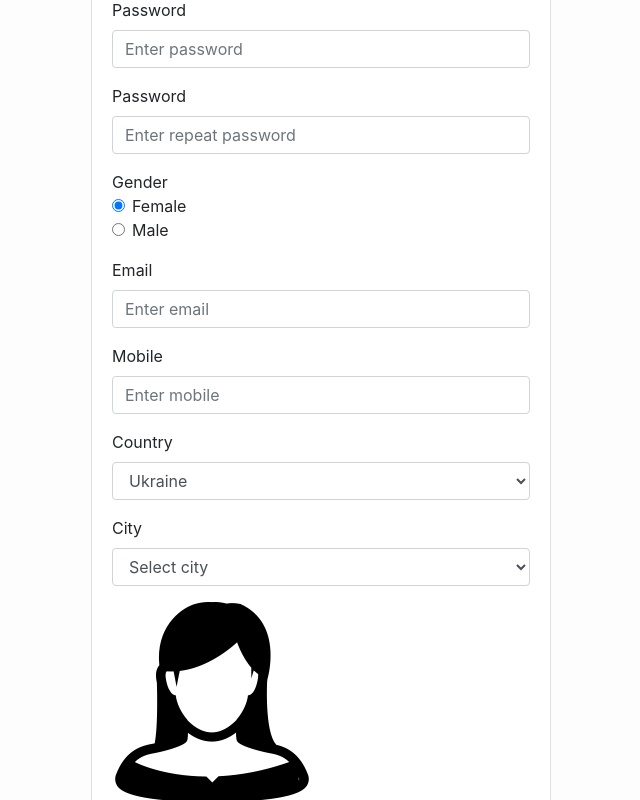
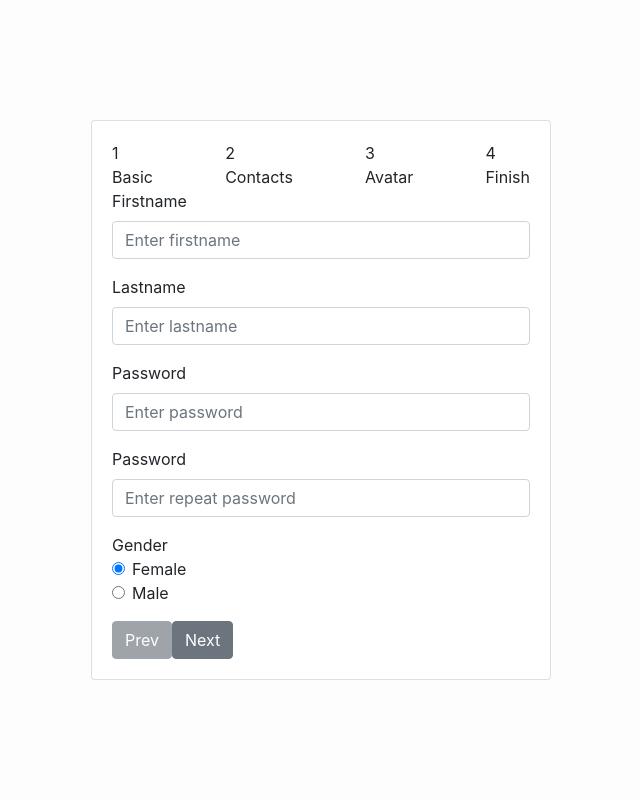
Before and after one commit to yulialavruk/React-Form-task, a React (Create React App) app: page / in a window 1280 px wide. Shown: the top 800 px of the page, without its empty margins (319-959 px from the left). Built offline with nearby package versions, Linux system fonts and the light colour scheme.

Commit message:
add prev, next, reset

```diff
--- a/src/components/App.js
+++ b/src/components/App.js
@@ -9,6 +9,7 @@ export default class App extends React.Component {
 		super()
 
 		this.state = {
+			step: 0,
 			firstname:"",
 			lastname:"",
 			password:"",
@@ -48,20 +49,33 @@ export default class App extends React.Component {
 		reader.readAsDataURL(event.target.files[0])
 	};
 
+	onPrev = event =>{
+		const nextStep = this.state.step - 1
+		this.setState({
+			errors: {},
+			step: nextStep
+		})
+
+		console.log("state", this.state);
+	};
+
 	onNext = event =>{
 		const errors = {};
+		if(this.state.step === 0){
 			if (this.state.firstname.length < 5) {
 				errors.firstname = 'Must be 5 characters or more'
 			}
 			if (this.state.lastname.length < 5) {
 				errors.lastname = 'Must be 5 characters or more'
 			}
-		if(this.state.password.length <3){
-			errors.password = 'Must be 3 characters or more'
+			if(this.state.password.length < 6){
+				errors.password = 'Must be 6 characters or more'
 			}
 			if(this.state.password !==this.state.repeatPassword){
 				errors.repeatPassword = 'Must be equal password'
 			}
+		}
+		if (this.state.step === 1) {
 			if(this.state.email.length < 5){
 			errors.email = 'Must be 5 characters or more'
 			}
@@ -71,18 +85,26 @@ export default class App extends React.Component {
 			if(this.state.city === ""){
 				errors.city = 'Required'
 			}
+		}
+
+		if(this.state.step === 2){
 			if(this.state.avatar === ""){
 				errors.avatar = 'Required'
 			}
+		}
+
 		if(Object.keys(errors).length > 0){
 			this.setState({
 				errors: errors
 			})
 		}
 		else{
+			const nextStep = this.state.step + 1
 			this.setState({
-				errors: {}
+				errors: {},
+				step: nextStep
 			})
+
 			console.log("state", this.state);
 		}
 	}
@@ -92,28 +114,62 @@ export default class App extends React.Component {
 	    return (
 	     	<div className="form-container card">
 		        <form className="form card-body">
+			        <div className="steps d-flex justify-content-between">
+			        	<div className="step">
+			        		<div className="step-number">1</div>
+			        		<div className="step-title">Basic</div>
+			        	</div>
+			        	<div className="step">
+			        		<div className="step-number">2</div>
+			        		<div className="step-title">Contacts</div>
+			        	</div>
+			        	<div className="step">
+			        		<div className="step-number">3</div>
+			        		<div className="step-title">Avatar</div>
+			        	</div>
+			        	<div className="step">
+			        		<div className="step-number">4</div>
+			        		<div className="step-title">Finish</div>
+			        	</div>
+			        </div>
+	        {this.state.step === 0 &&(
 	        	<Basic
 	        		value={this.state}
 	        		onChange={this.onChange}
 	        		error={this.state.errors}
 	        		gender={this.state.gender}
-	        	/>
+	        	/>)}
+	        {this.state.step === 1 &&(
 	        	<Contacts
 	        		value={this.state}
 	        		onChange={this.onChange}
 	        		error={this.state.errors}
-	        	/>
+	        	/>)}
+	        {this.state.step === 2 &&(
 	        	<Avatar
 	        		value={this.state}
 	        		onChangeAvatar={this.onChangeAvatar}
 	        		error= {this.state.errors}
-	        	/>
+	        	/>)}
+	        {this.state.step === 3 &&(
 	        	<Finish
 	        		value={this.state}
-	        	/>
+	        	/>)}
 	        	<div className="d-flex">
-	        		<button type="button" className="btn btn-secondary">Prev</button>
+	        	{this.state.step < 3 ?(
+	        		<div>
+	        		<button
+	        			type="button"
+	        			className="btn btn-secondary"
+	        			onClick={this.onPrev}
+	        			disabled={this.state.step === 0}
+	        		>
+	        			Prev
+	        		</button>
 	        		<button type="button" className="btn btn-secondary" onClick={this.onNext}>Next</button>
+	        		</div>)
+	        		:
+	        		<button type="button" className="btn btn-primary" onClick={()=>{window.location.reload()}}>Reset</button>}
 	        	</div>
 	        </form>
 	      	</div>
```
Lines whose indentation alone changed are shown as unchanged.
